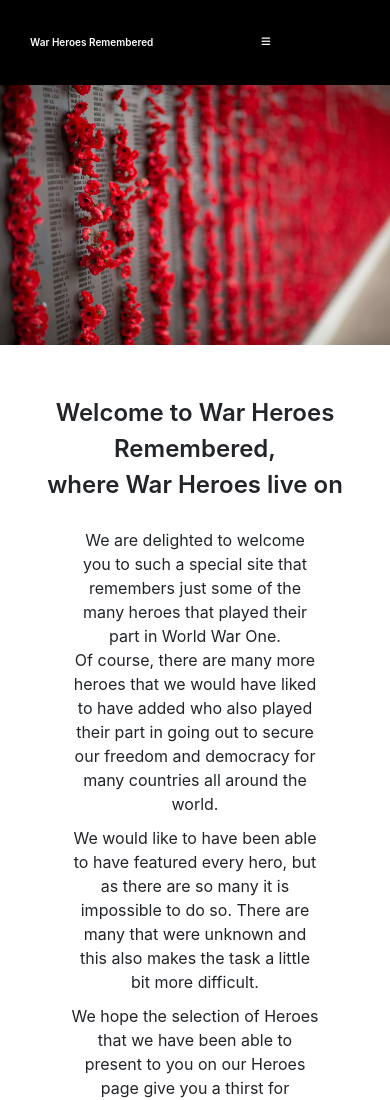
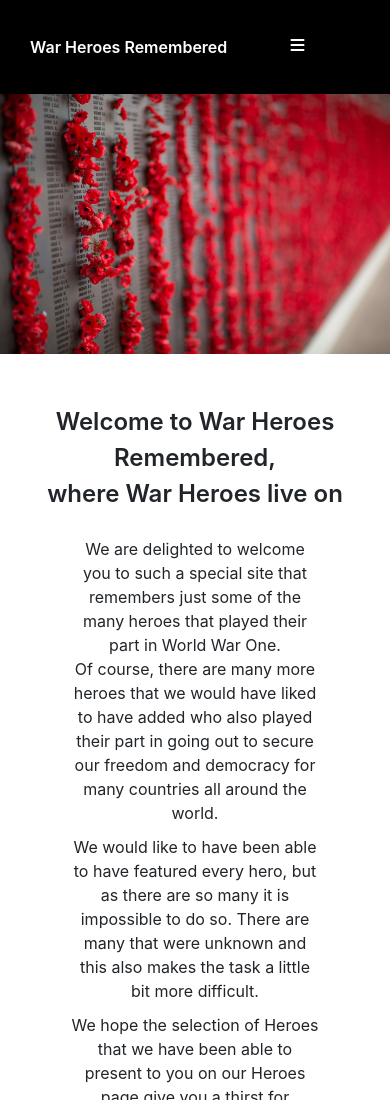
Before and after one commit to AndrewH1188/war-heroes-remembered-ms2, a plain HTML site: page index.html in a window 390 px wide. Shown: the top 1100 px of the page. Drawn offline with nearby package versions, Linux system fonts and the light colour scheme.

Commit message:
issue again with screen sizes that has been cleared up now

```diff
--- a/assets/css/style.css
+++ b/assets/css/style.css
@@ -387,13 +387,13 @@ p {
     }
 
     .navbar-brand {
-        font-size: x-small;
+        font-size: medium;
         text-align: center;
     }
 
     .navbar-toggler {
         margin-left: 20px;
-        font-size: x-small;
+        font-size: medium;
     }
 
     .button {
```
